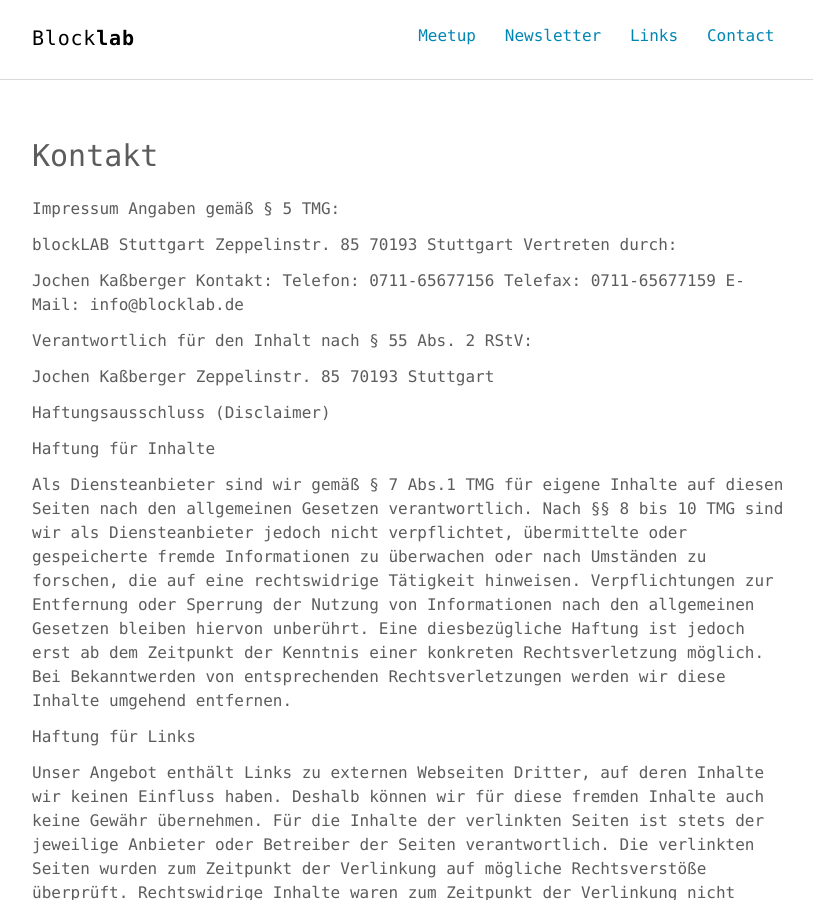
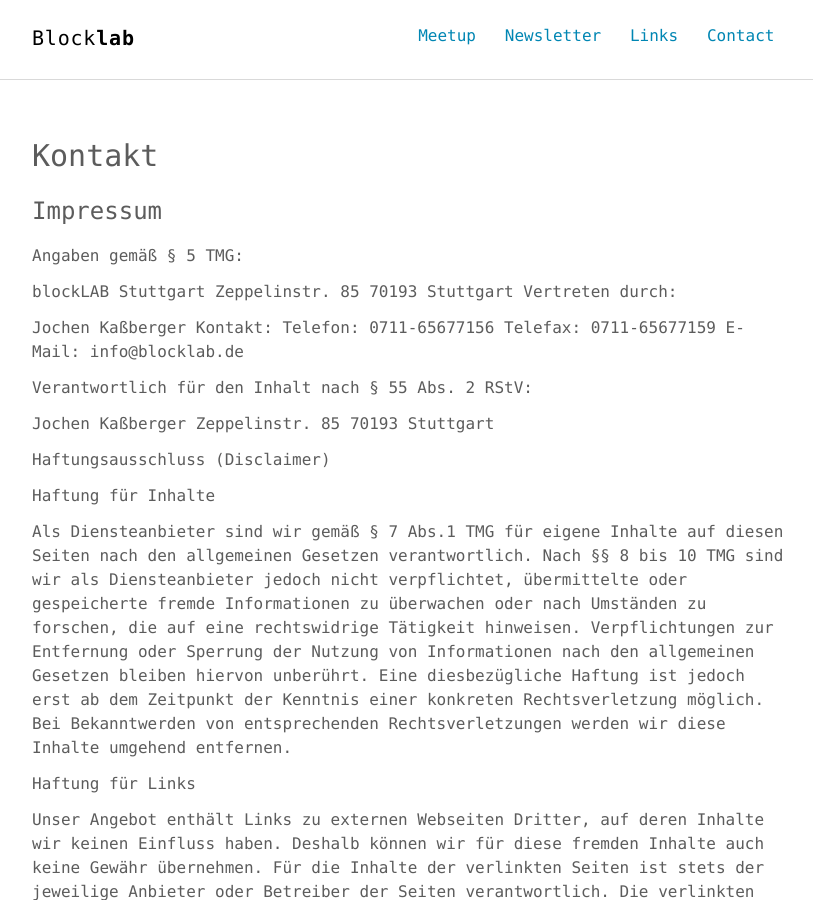
Before and after one commit to blocklab/site, a Jekyll site: the page built from contact.md, in a window 1280 px wide and 900 px high. Shown: the whole window, without its empty margins (232-1045 px from the left). Built offline with Jekyll 4.4.1, drawn with Linux system fonts in a browser that asks for light colours.

```diff
--- a/contact.md
+++ b/contact.md
@@ -4,7 +4,7 @@ title: Kontakt
 permalink: /contact/
 ---
 
-Impressum
+### Impressum
 Angaben gemäß § 5 TMG:
 
 blockLAB Stuttgart
```
